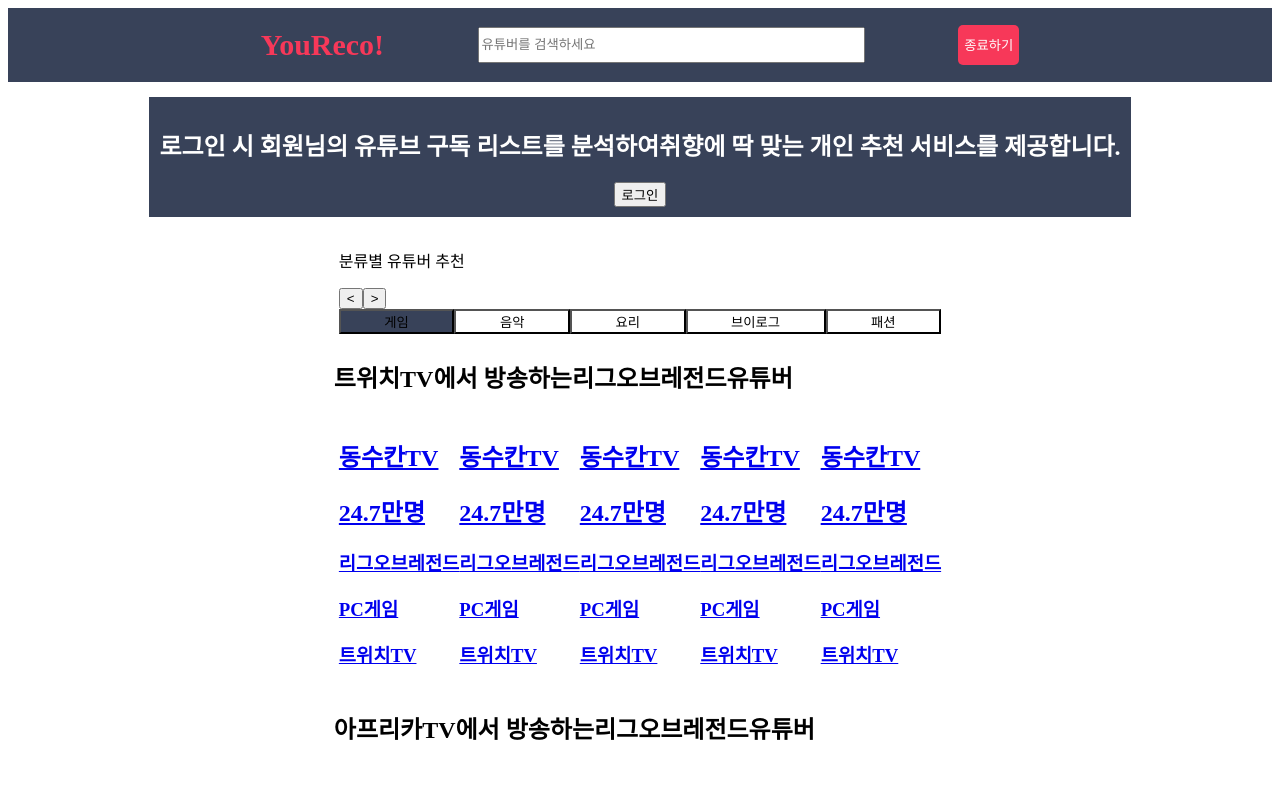
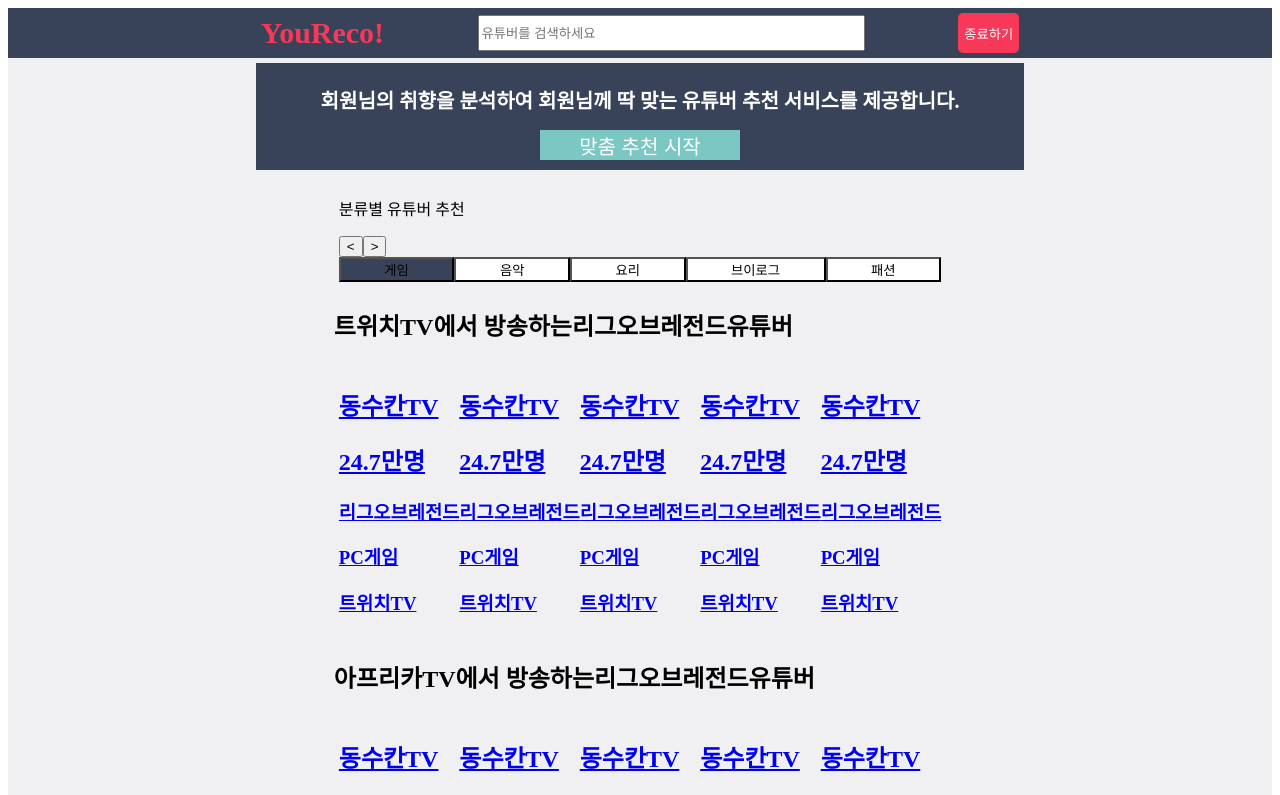
Before and after one commit to kanghohyeong/spark-youtubersearch, a React (Create React App) app in the folder prototype/: page / in a window 1280 px wide. Shown: the top 795 px of the page. Built offline with nearby package versions, Linux system fonts and the light colour scheme.

Commit message:
맞춤 추천 ui 및 화면 비율 수정

```diff
--- /dev/null
+++ b/prototype/src/App.css
@@ -0,0 +1,3 @@
+div {
+  background-color: #f0f0f3;
+}
--- a/prototype/src/App.js
+++ b/prototype/src/App.js
@@ -3,6 +3,7 @@
 import YoutuberInfo from './youtuberinfo'
 import Banner from './banner'
 import Home from './Home'
+import './App.css'
 
 function App() {
 
--- /dev/null
+++ b/prototype/src/Home.css
@@ -0,0 +1,31 @@
+.home-box {
+  width: 60%;
+  display: flex;
+  flex-direction: column;
+  align-items: center;
+  margin: 0 auto;
+}
+
+.reco-box {
+  width: 100%;
+  margin: 5px;
+  padding: 5px;
+  background-color: #384259;
+  text-align: center;
+  color: white;
+}
+
+.reco-box h2 {
+  font-size: 20px;
+}
+
+.reco-box button {
+  background-color: #7ac7c4;
+  border: none;
+  color: white;
+
+  width: 200px;
+  height: 30px;
+  font-size: 20px;
+  margin-bottom: 5px;
+}
--- a/prototype/src/Home.js
+++ b/prototype/src/Home.js
@@ -1,37 +1,38 @@
 import React, {useState, useEffect, Component} from 'react';
 import { Link } from 'react-router-dom';
 import Tab from './tab';
+import './Home.css'
 
 export default function Home() {
 
-  const style = {
-    width: "500",
-    display: "flex",
-    flexDirection: "column",
-    alignItems: "center",
-    padding: 5
-  }
+  // const style = {
+  //   width: "100%",
+  //   display: "flex",
+  //   flexDirection: "column",
+  //   alignItems: "center",
+  //   padding: 5
+  // }
 
-  const welcomeStyle = {
-    backgroundColor: "#384259",
-    padding: 10,
-    margin: 10,
-    textAlign: "center",
-    color: "white"
-  }
+  // const welcomeStyle = {
+  //   backgroundColor: "#384259",
+  //   padding: 10,
+  //   margin: 10,
+  //   textAlign: "center",
+  //   color: "white"
+  // }
   const [isLoggedIn, setIsLoggedIn] = useState(false)
 
   let welcome;
   if (!isLoggedIn) {
     welcome =
-    <div style={welcomeStyle}>
-      <h2>로그인 시 회원님의 유튜브 구독 리스트를 분석하여취향에 딱 맞는 개인 추천 서비스를 제공합니다.</h2>
-      <button>로그인</button>
+    <div className="reco-box">
+      <h2>회원님의 취향을 분석하여 회원님께 딱 맞는 유튜버 추천 서비스를 제공합니다.</h2>
+      <button>맞춤 추천 시작</button>
     </div>
   }
 
   return(
-    <div style={style}>
+    <div className="home-box">
       {welcome}
       <Tab/>
     </div>
--- a/prototype/src/banner.css
+++ b/prototype/src/banner.css
@@ -2,11 +2,13 @@
   width: 100%;
   background-color: #384259;
   display: flex;
-  justify-content: center;
+  height: 50px;
 }
 
 .logo-contain {
   margin-left: 20%;
+  margin-top: auto;
+  margin-bottom: auto;
 }
 
 .end-button {
```
